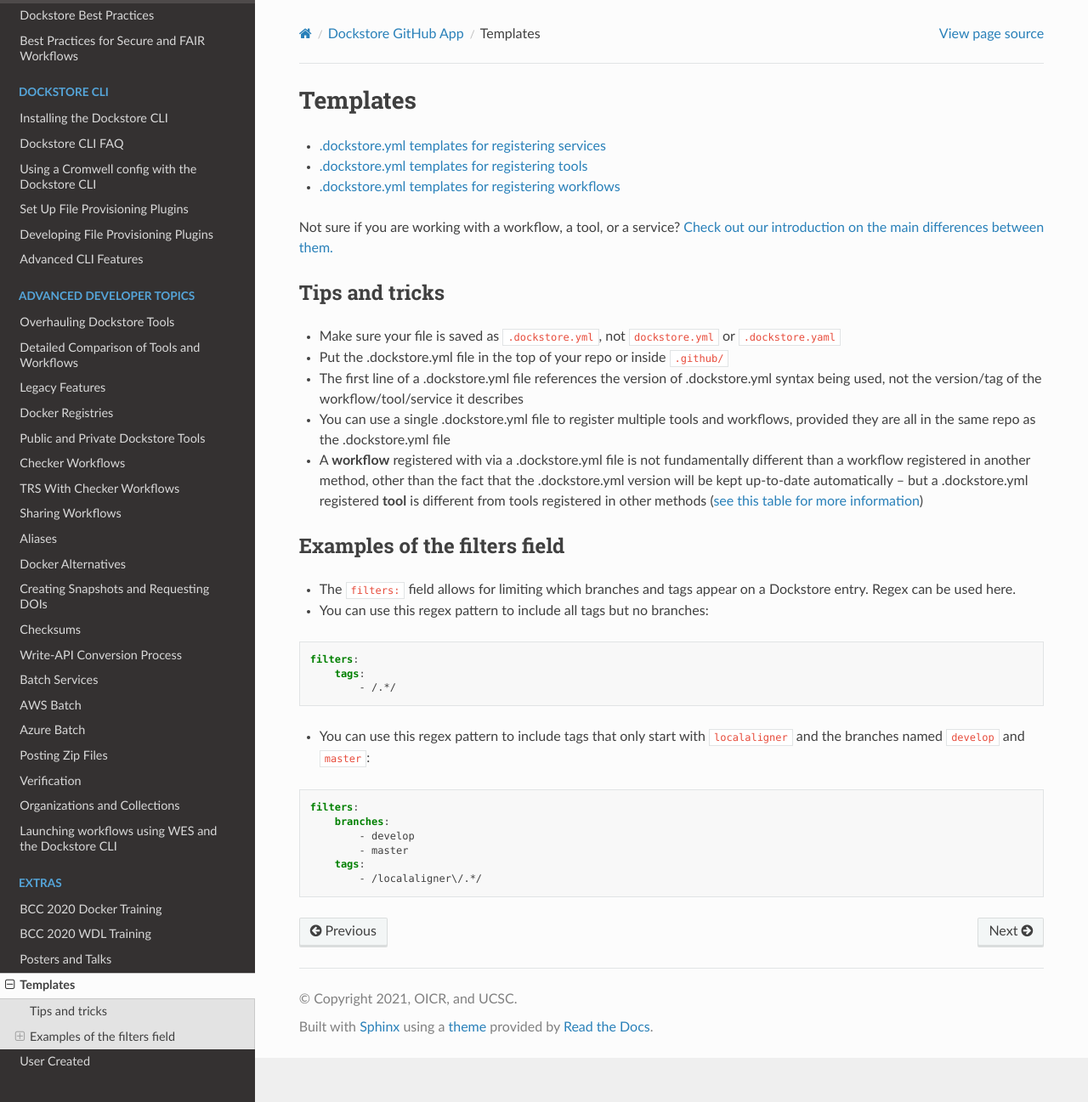
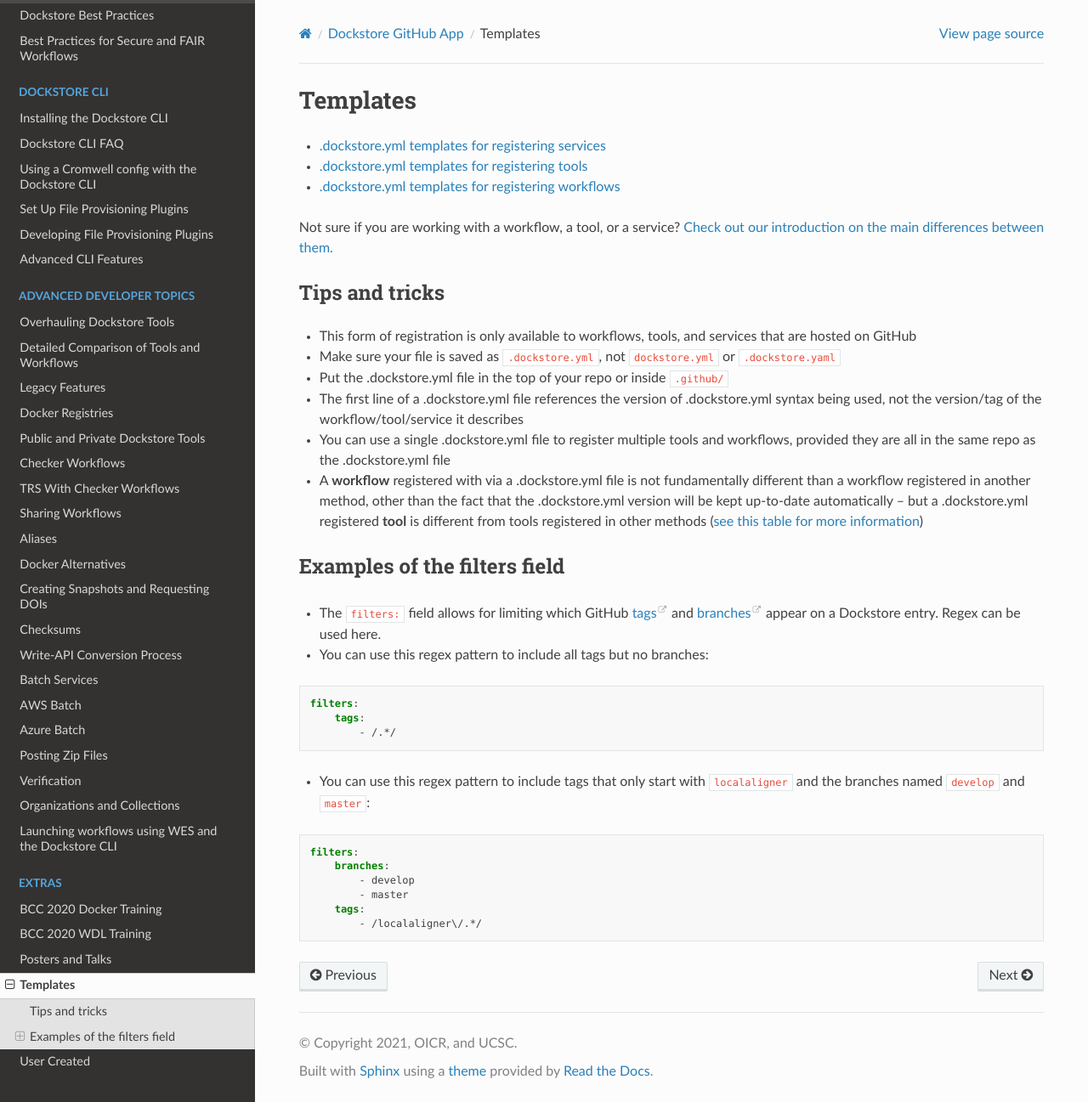
Before and after one commit to dockstore/dockstore-documentation, a Sphinx documentation site: the page built from docs/assets/templates/template.rst, in a window 1280 px wide and 1297 px high. Shown: the whole window at 85% size. Built offline with Sphinx 7.4.7 and the Read the Docs theme 2.0.0, drawn with Linux system fonts in a browser that asks for light colours.

Commit message:
Pin a dependency and clarify .dockstore.yml `filter` is not about Docker tags (#195)
* Update template.rst

* Pin attrs-21.4.0

* Fix hyperlinks

```diff
--- a/docs/assets/templates/template.rst
+++ b/docs/assets/templates/template.rst
@@ -9,6 +9,7 @@
 
 Tips and tricks
 ---------------
+* This form of registration is only available to workflows, tools, and services that are hosted on GitHub
 * Make sure your file is saved as ``.dockstore.yml``, not ``dockstore.yml`` or ``.dockstore.yaml``
 * Put the .dockstore.yml file in the top of your repo or inside ``.github/``
 * The first line of a .dockstore.yml file references the version of .dockstore.yml syntax being used, not the version/tag of the workflow/tool/service it describes
@@ -17,7 +18,7 @@
 
 Examples of the filters field
 -----------------------------
-* The ``filters:`` field allows for limiting which branches and tags appear on a Dockstore entry. Regex can be used here.
+* The ``filters:`` field allows for limiting which GitHub `tags <https://docs.github.com/en/desktop/contributing-and-collaborating-using-github-desktop/managing-commits/managing-tags>`_ and `branches <https://docs.github.com/en/pull-requests/collaborating-with-pull-requests/proposing-changes-to-your-work-with-pull-requests/about-branches>`_ appear on a Dockstore entry. Regex can be used here.
 * You can use this regex pattern to include all tags but no branches:
 
 .. code:: yaml
--- a/requirements.txt
+++ b/requirements.txt
@@ -2,3 +2,4 @@
 myst-parser==0.16.1
 sphinx_rtd_theme==1.0.0
 git+https://github.com/pdavide/sphinxcontrib-discourse
+attrs==21.4.0
```
